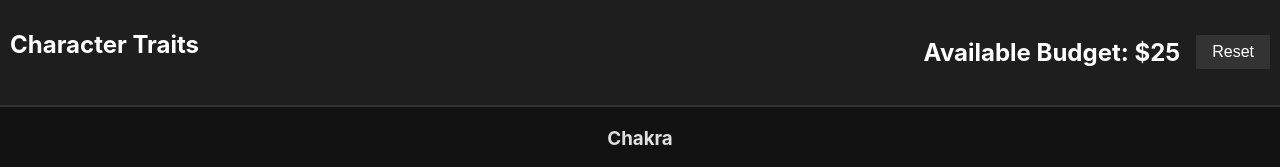
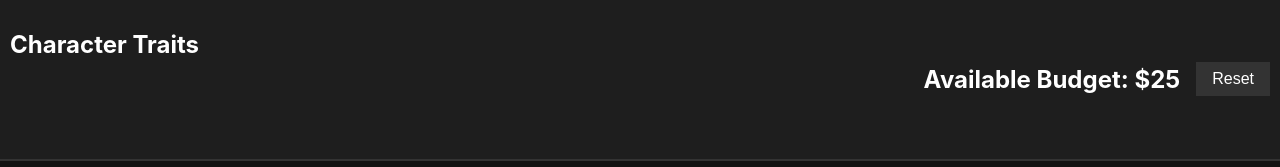
Before and after one commit to Gordoburrito/naruto-character-builder, a React (Create React App) app: page / in a window 1280 px wide. Shown: the top 167 px of the page. Built offline with nearby package versions, Linux system fonts and the light colour scheme.

Commit message:
updates charcter view list

```diff
--- a/src/components/CharacterViewer.css
+++ b/src/components/CharacterViewer.css
@@ -13,6 +13,7 @@
   flex-direction: row;
   list-style-type: none; /* Removes default list styling */
   padding: 0; /* Removes default padding */
+  min-height: 54px;
 }
 
 .character-viewer__item {
```
